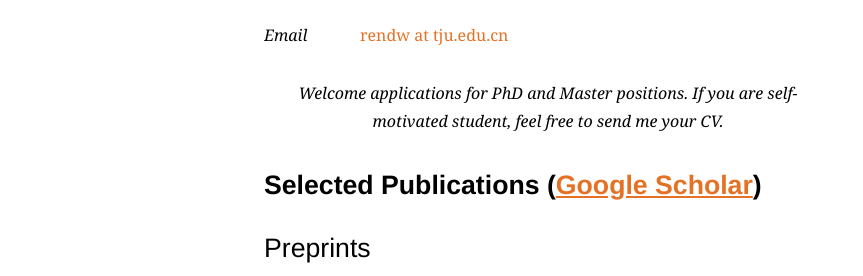
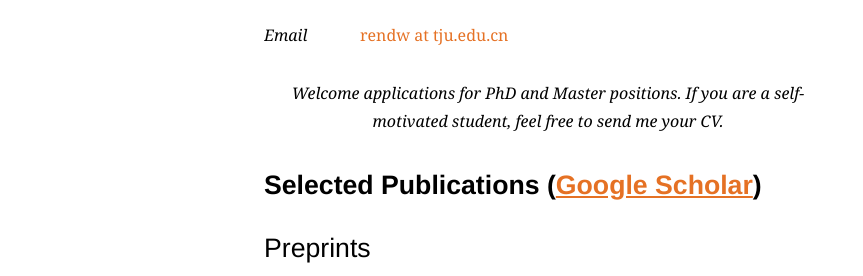
Before and after one commit to csdwren/csdwren.github.io, a Jekyll site: the page built from index.html, in a window 1280 px wide and 900 px high. Shown: the part 451-727 px from the top of the window, without its empty margins (208-1071 px from the left). Built offline with Jekyll 4.4.1, drawn with Linux system fonts in a browser that asks for light colours; some web fonts are replaced.

Commit message:
Update index.html

```diff
--- a/index.html
+++ b/index.html
@@ -24,7 +24,7 @@
               </dd>
       </dl>
 
- <p align="center"> <em>Welcome applications for PhD and Master positions. If you are self-motivated student, feel free to send me your CV. </em> </p>
+ <p align="center"> <em>Welcome applications for PhD and Master positions. If you are a self-motivated student, feel free to send me your CV. </em> </p>
 
 
 
```
